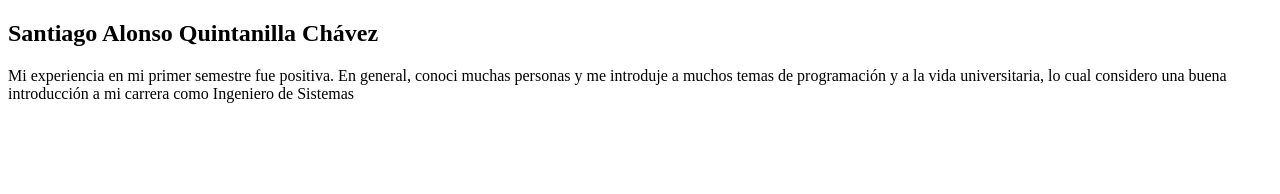
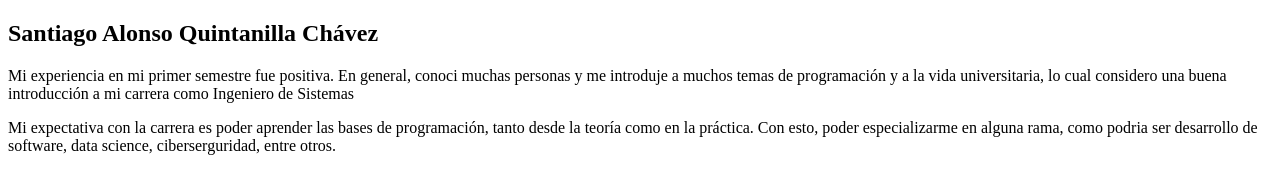
Before and after one commit to SantiagoQuintanilla/Laboratorio2IDWeb, a plain HTML site: page index.html in a window 1280 px wide. Drawn offline with Linux system fonts and the light colour scheme.

Commit message:
Cuarto commit: Se añade parrafo a index.html

```diff
--- a/index.html
+++ b/index.html
@@ -10,5 +10,9 @@
         me introduje a muchos temas de programación y a la vida universitaria, lo cual considero
         una buena introducción a mi carrera como Ingeniero de Sistemas
     </p>
+    <p>Mi expectativa con la carrera es poder aprender las bases de programación, tanto desde la
+        teoría como en la práctica. Con esto, poder especializarme en alguna rama, como podria ser
+        desarrollo de software, data science, ciberserguridad, entre otros.
+    </p>
 </body>
 </html>
```
